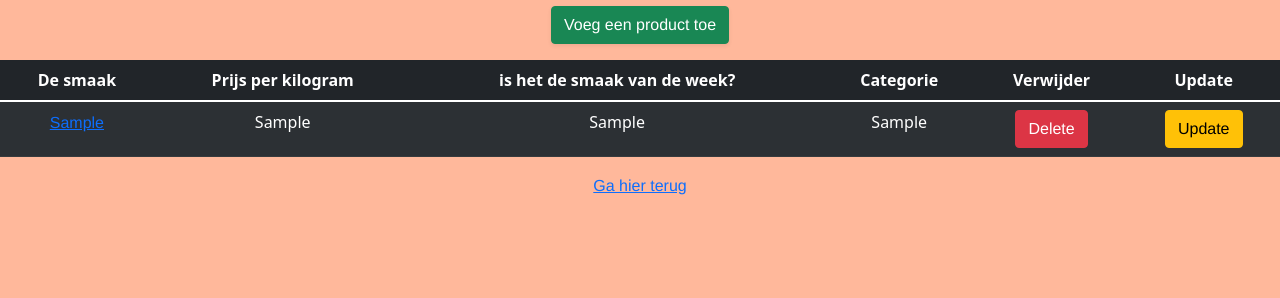
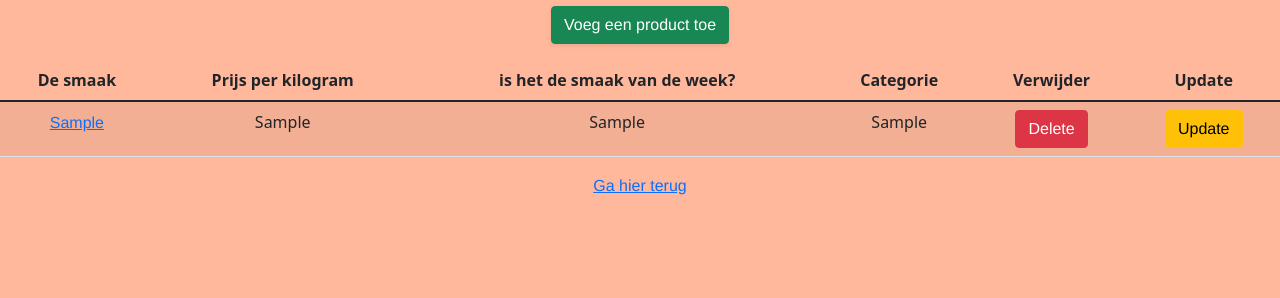
Before and after one commit to Hakulax28/roset, a PHP site: page /product_overzicht.php in a window 1280 px wide. Shown: the part 50-348 px from the top of the page. Run offline with PHP 8.4, Linux system fonts and the light colour scheme; tables that the repository leaves empty or names only in its code hold one stand-in row (values such as "Sample post").

Commit message:
aanpassing aan de css

```diff
--- a/product_overzicht.php
+++ b/product_overzicht.php
@@ -32,7 +32,7 @@ if ($result = mysqli_query((new Database())->getConnection(), $sql)) {
 
    <p></p>
 
-   <table class="table table-striped table-dark">
+   <table class="table table-striped">
 
       <thead>
          <tr>
```
